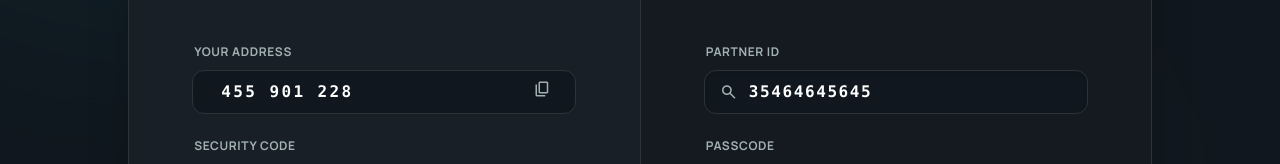
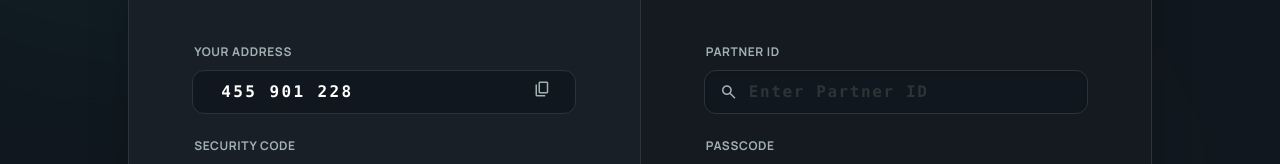
Before and after one commit to Cromtrixadmin/screen-share-corporate-e, a React (Vite) app: page / in a window 1280 px wide. Shown: the part 300-464 px from the top of the page. Built offline with nearby package versions, Linux system fonts and the light colour scheme.

Commit message:
fix: Improve UI element styling and transitions
Updates styling for file cards to include a dark hover state and adjusts header and main content areas in ScreenShareHome to use theme-aware background colors and transitions for a smoother visual experience.

```diff
--- a/views/Files.tsx
+++ b/views/Files.tsx
@@ -185,7 +185,7 @@ const Files: React.FC = () => {
                   {files.map(file => {
                     const style = getFileStyle(file.type);
                     return (
-                      <div key={file.id} className="bg-slate-50 dark:bg-surface-darker rounded-lg border border-slate-200 dark:border-border-dark p-4 flex flex-col gap-4 group hover:border-primary/50 transition-colors h-full">
+                      <div key={file.id} className="bg-slate-50 dark:bg-surface-darker rounded-lg border border-slate-200 dark:border-border-dark p-4 flex flex-col gap-4 group dark:hover:border-primary/50 transition-colors h-full">
                         <div className="flex items-start justify-between">
                           <div className={`size-10 rounded-lg ${style.bg} border ${style.border} flex items-center justify-center ${style.color} shadow-sm shrink-0`}>
                             <span className="material-symbols-outlined">{style.icon}</span>
--- a/views/ScreenShareHome.tsx
+++ b/views/ScreenShareHome.tsx
@@ -1,4 +1,3 @@
-
 import React from 'react';
 import ThemeToggle from '../components/ThemeToggle';
 
@@ -16,8 +15,8 @@ const ScreenShareHome: React.FC<ScreenShareHomeProps> = ({
   toggleDarkMode
 }) => {
   return (
-    <div className="h-full w-full flex flex-col overflow-hidden">
-      <header className="flex items-center justify-between whitespace-nowrap border-b border-solid border-slate-200 dark:border-[#2b3436] px-6 py-4 bg-white dark:bg-surface-home-dark/95 z-10 shrink-0">
+    <div className="h-full w-full flex flex-col overflow-hidden text-left">
+      <header className="flex items-center justify-between whitespace-nowrap border-b border-solid border-slate-200 dark:border-[#2b3436] px-6 py-4 bg-white dark:bg-surface-home-dark/95 z-10 shrink-0 transition-colors">
         <div className="flex items-center gap-4 text-slate-900 dark:text-white">
           <div className="size-8 flex items-center justify-center bg-primary-home rounded-lg shadow-[0_0_15px_rgba(26,81,91,0.5)]">
             <span className="material-symbols-outlined text-white text-[20px]">hub</span>
@@ -48,7 +47,7 @@ const ScreenShareHome: React.FC<ScreenShareHomeProps> = ({
         </div>
       </header>
 
-      <main className="flex-1 flex items-center justify-center p-4 md:p-8 relative overflow-hidden">
+      <main className="flex-1 flex items-center justify-center p-4 md:p-8 relative overflow-hidden bg-background-light dark:bg-background-home-dark transition-colors duration-300">
         <div className="absolute inset-0 overflow-hidden pointer-events-none z-0 opacity-20 dark:opacity-20">
           <div className="absolute -top-[20%] -left-[10%] w-[50%] h-[50%] bg-primary-home rounded-full blur-[120px]"></div>
           <div className="absolute top-[40%] right-[10%] w-[30%] h-[30%] bg-slate-300 dark:bg-[#2b3436] rounded-full blur-[100px]"></div>
@@ -122,7 +121,7 @@ const ScreenShareHome: React.FC<ScreenShareHomeProps> = ({
                   <div className="absolute inset-y-0 left-0 pl-4 flex items-center pointer-events-none">
                     <span className="material-symbols-outlined text-slate-400 dark:text-[#a2b1b4] text-[18px]">search</span>
                   </div>
-                  <input className="w-full bg-slate-100 dark:bg-[#10171e] border border-slate-200 dark:border-[#2b3436] text-slate-900 dark:text-white text-base font-bold placeholder:text-slate-500 dark:placeholder:text-[#2b3436] rounded-xl h-11 pl-11 pr-4 focus:border-[#1a515b] focus:ring-1 focus:ring-[#1a515b]/20 transition-all shadow-inner font-mono tracking-[0.1em] outline-none" placeholder="Enter Partner ID" type="text" defaultValue="35464645645"/>
+                  <input className="w-full bg-slate-100 dark:bg-[#10171e] border border-slate-200 dark:border-[#2b3436] text-slate-900 dark:text-white text-base font-bold placeholder:text-slate-500 dark:placeholder:text-[#2b3436] rounded-xl h-11 pl-11 pr-4 focus:border-[#1a515b] focus:ring-1 focus:ring-[#1a515b]/20 transition-all shadow-inner font-mono tracking-[0.1em] outline-none" placeholder="Enter Partner ID" type="text" />
                 </div>
                 <label className="block text-slate-500 dark:text-[#a2b1b4] text-xs font-bold uppercase tracking-wider mb-2.5 ml-0.5">Passcode</label>
                 <div className="relative mb-8">
```
